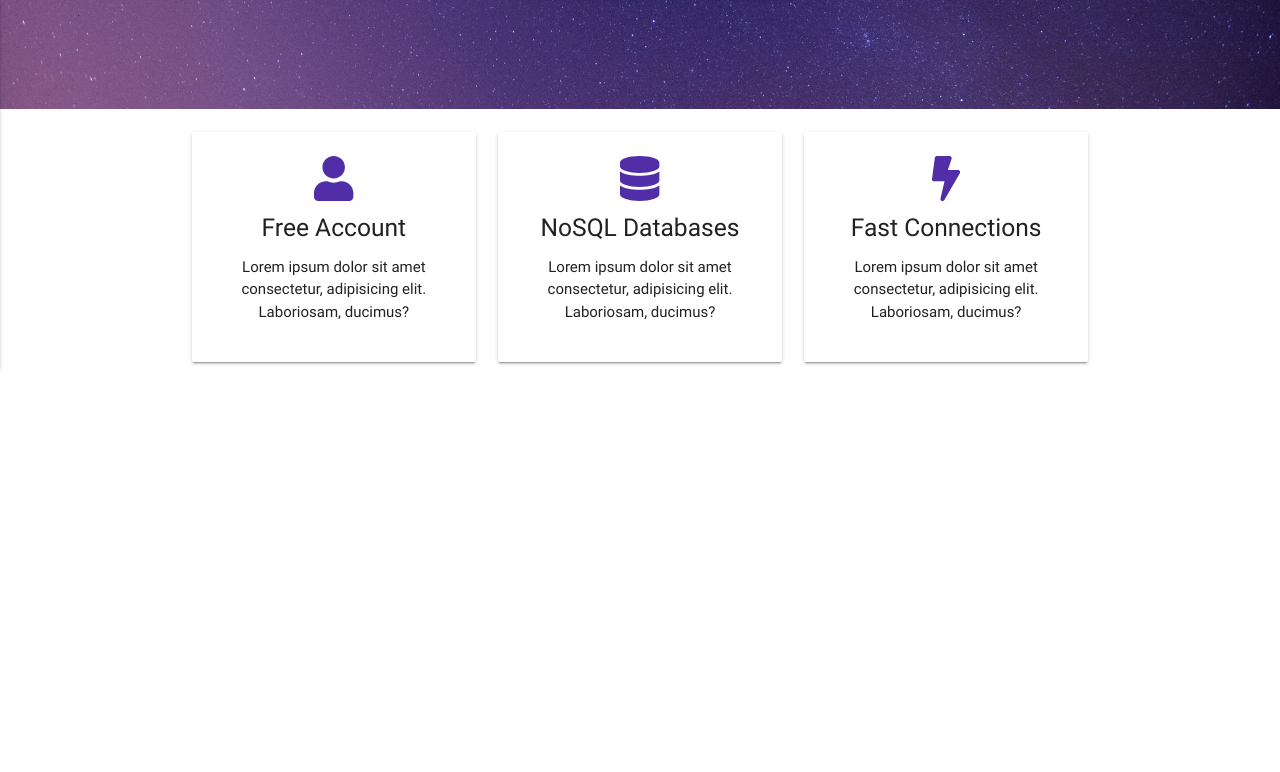
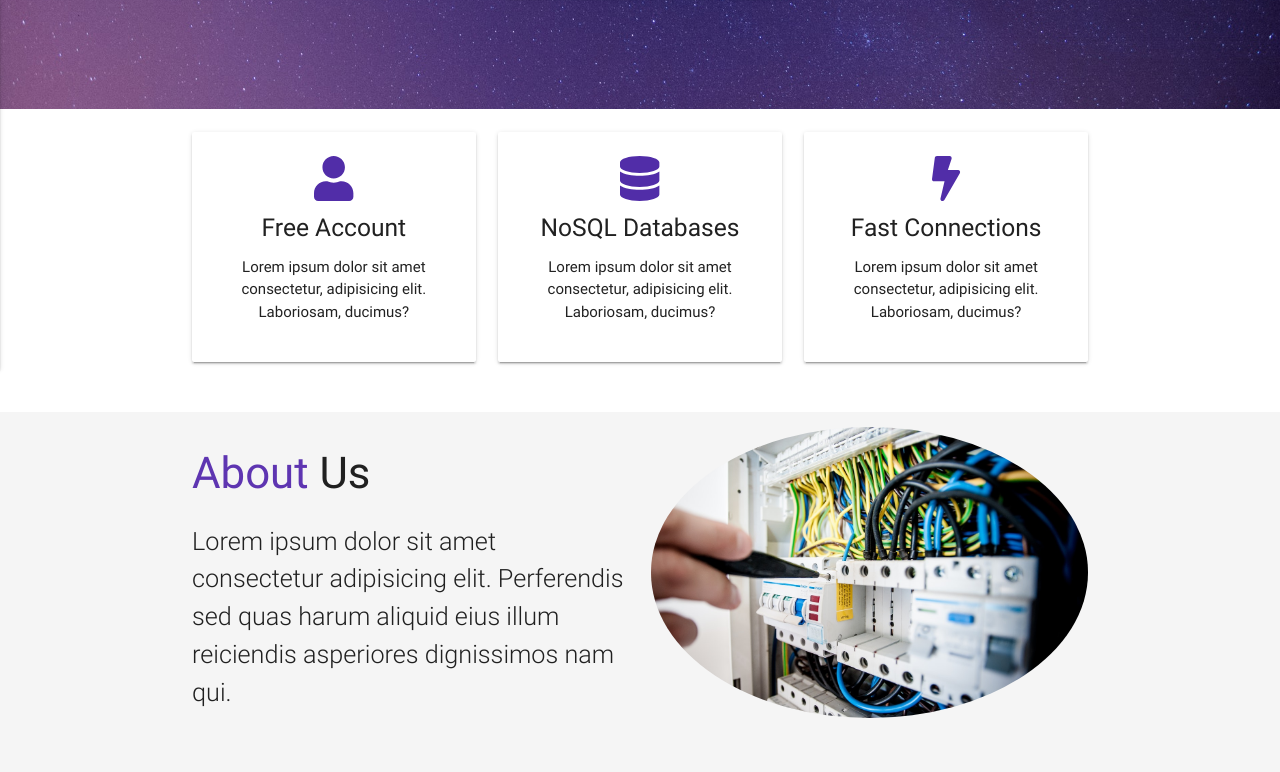
Before and after one commit to boonseng3/material-css-quazzu, a plain HTML site: page index.html in a window 1280 px wide. Shown: the part 491-1263 px from the top of the page. Before the commit the page ends 903 px from the top, so only its background shows below. Drawn offline with nearby package versions, Linux system fonts and the light colour scheme.

Commit message:
Add About Us section

```diff
--- a/index.html
+++ b/index.html
@@ -129,6 +129,24 @@
       </div>
     </div>
   </section>
+
+  <!-- Section: About -->
+  <section class="section section-about grey lighten-4">
+    <div class="container">
+      <div class="row">
+        <div class="col s12 m6">
+          <h3>
+            <span class="deep-purple-text text-darken-1">About</span> Us</h3>
+          <p class="flow-text">Lorem ipsum dolor sit amet consectetur adipisicing elit. Perferendis sed quas harum aliquid eius illum reiciendis
+            asperiores dignissimos nam qui.</p>
+        </div>
+        <div class="col s12 m6">
+          <img src="img/tech.jpg" alt="" class="circle responsive-img">
+        </div>
+      </div>
+    </div>
+  </section>
+
   <!--Import jQuery before materialize.js-->
   <script type="text/javascript" src="https://code.jquery.com/jquery-3.2.1.min.js"></script>
   <script type="text/javascript" src="js/materialize.min.js"></script>
```
Also changed, not shown: 1 other file.
